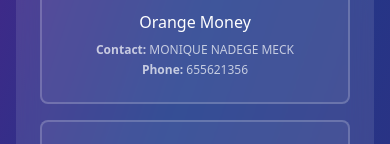
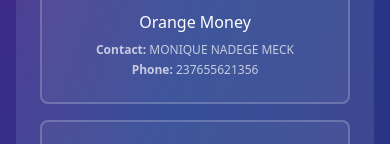
Before and after one commit to GiovanniLarry/profitwave, a Next.js app: page /wallet in a window 390 px wide. Shown: the part 530-674 px from the top of the page. Built offline with nearby package versions, Linux system fonts and the light colour scheme; no server answers; the database is empty; sample sign-in values are in the browser's storage.

Commit message:
Fix phone numbers to exact specifications
- Orange Money: MONIQUE NADEGE MECK - 237655621356
- MTN Mobile Money: DELPHINE NONINDONG - 237674281152
- Update both wallet and deposit-confirmation pages
- Ensure consistency across all payment methods

```diff
--- a/pages/deposit-confirmation.tsx
+++ b/pages/deposit-confirmation.tsx
@@ -44,11 +44,11 @@
     'orange-money': {
       name: 'Orange Money',
       merchantName: 'MONIQUE NADEGE MECK',
-      merchantNumber: '655621356',
+      merchantNumber: '237655621356',
       instructions: [
         'Go to your Orange Money app',
         'Select "Send Money"',
-        'Enter merchant number: 655621356',
+        'Enter merchant number: 237655621356',
         'Enter the amount',
         'Confirm transaction with your PIN',
         'Take a screenshot showing the payment ID (this is the transaction ID you receive in the confirmation message)'
@@ -57,11 +57,11 @@
     'mtn-mobile-money': {
       name: 'MTN Mobile Money',
       merchantName: 'DELPHINE NONINDONG',
-      merchantNumber: '674281162',
+      merchantNumber: '237674281152',
       instructions: [
         'Go to your MTN Mobile Money app',
         'Select "Send Money"',
-        'Enter merchant number: 674281162',
+        'Enter merchant number: 237674281152',
         'Enter the amount',
         'Confirm transaction with your PIN',
         'Take a screenshot showing the payment ID (this is the transaction ID you receive in the confirmation message)'
--- a/pages/wallet.tsx
+++ b/pages/wallet.tsx
@@ -206,12 +206,12 @@
         'orange-money': {
           name: 'Orange Money',
           merchantName: 'MONIQUE NADEGE MECK',
-          merchantNumber: '655621356'
+          merchantNumber: '237655621356'
         },
         'mtn-mobile-money': {
           name: 'MTN Mobile Money',
           merchantName: 'DELPHINE NONINDONG',
-          merchantNumber: '674281162'
+          merchantNumber: '237674281152'
         }
       }
 
@@ -374,13 +374,13 @@
                       {method.id === 'orange-money' && (
                         <>
                           <p><span className="font-semibold">Contact:</span> MONIQUE NADEGE MECK</p>
-                          <p><span className="font-semibold">Phone:</span> 655621356</p>
+                          <p><span className="font-semibold">Phone:</span> 237655621356</p>
                         </>
                       )}
                       {method.id === 'mtn-mobile-money' && (
                         <>
                           <p><span className="font-semibold">Contact:</span> DELPHINE NONINDONG</p>
-                          <p><span className="font-semibold">Phone:</span> 674281162</p>
+                          <p><span className="font-semibold">Phone:</span> 237674281152</p>
                         </>
                       )}
                     </div>
```
